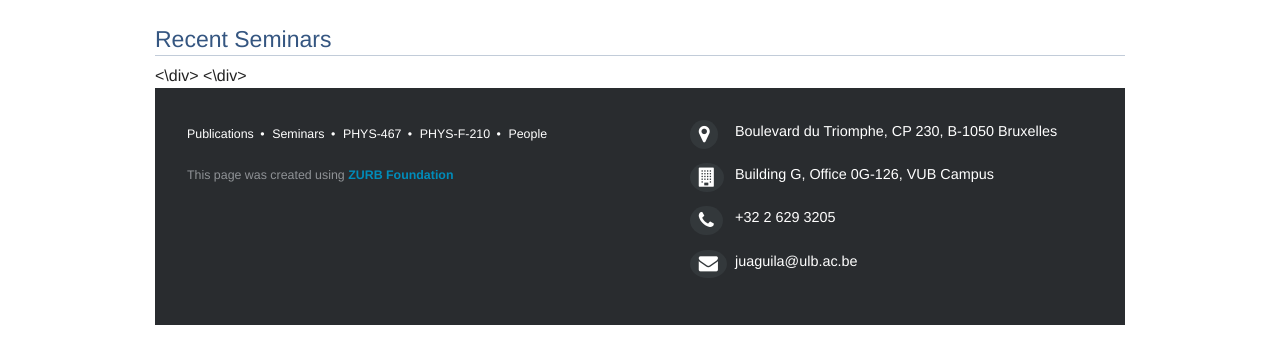
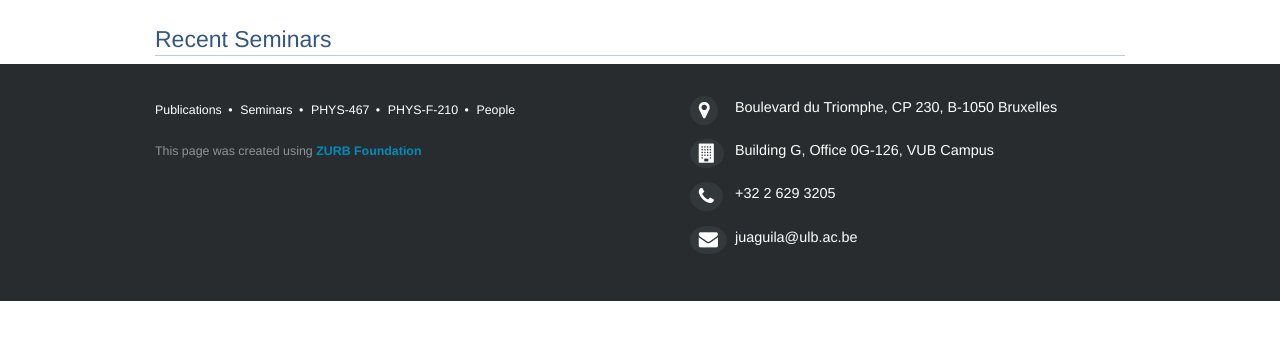
Before and after one commit to zemrude/webpage, a PHP site: page /Seminars.php in a window 1280 px wide. Shown: the part 96-460 px from the top of the page. Run offline with PHP 8.4, Linux system fonts and the light colour scheme; some libraries are stand-ins or nearby versions; some web fonts are replaced.

Commit message:
fixed typo

```diff
--- a/Seminars.php
+++ b/Seminars.php
@@ -5,7 +5,7 @@
 
 <h4>Recent Seminars</h4>
 
-<\div>
-<\div>
+</div>
+</div>
 
 <?php include("footer.html")?>
```
